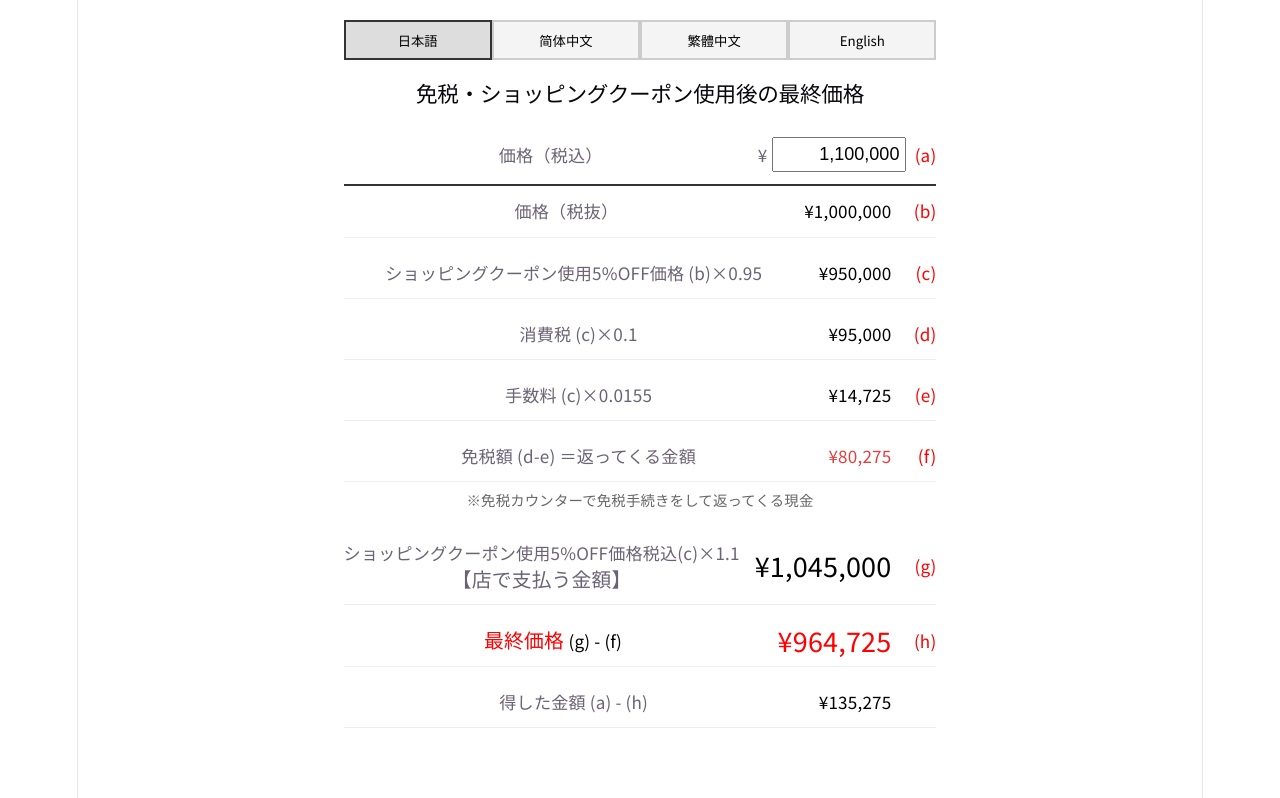
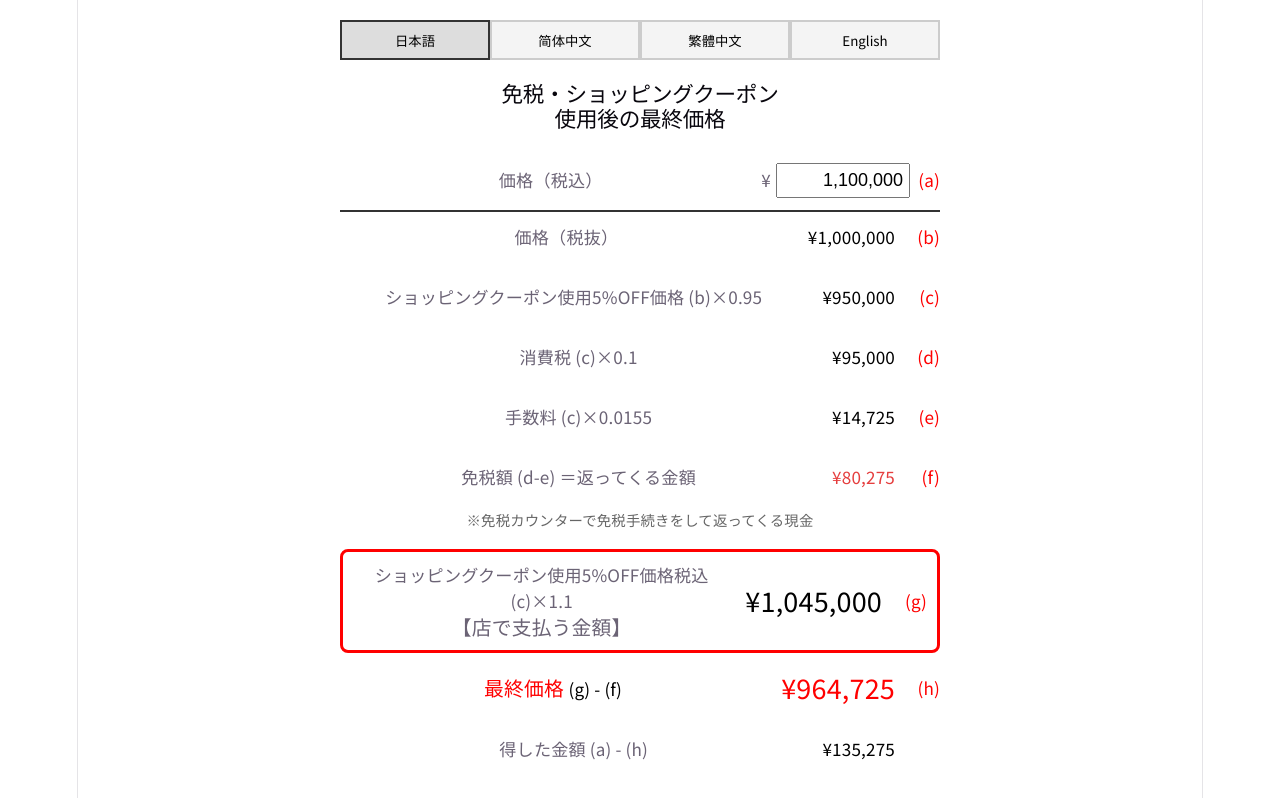
Before and after one commit to YUYANO0o0/tax-calc, a React (Vite) app: page / in a window 1280 px wide. Shown: the top 798 px of the page. Built offline with nearby package versions, Linux system fonts and the light colour scheme.

Commit message:
タイトルを中央揃えにして枠線を追加

```diff
--- a/src/App.tsx
+++ b/src/App.tsx
@@ -30,7 +30,7 @@ function App() {
 
   const labels: Record<Lang, { title: string, items: string[], refundDesc: string }> = {
     ja: {
-      title: "免税・ショッピングクーポン使用後の最終価格",
+      title: "免税・ショッピングクーポン\n使用後の最終価格", // 改行追加
       items: [
         "価格（税込）",
         "価格（税抜）",
@@ -86,7 +86,15 @@ function App() {
 
     return (
       <div style={{ paddingBottom: '10px' }}>
-        <div style={{ display: 'flex', justifyContent: 'space-between', alignItems: 'center', padding: '12px 0', borderBottom: '1px solid #eee' }}>
+        <div style={{
+          display: 'flex',
+          justifyContent: 'space-between',
+          alignItems: 'center',
+          padding: emphasize ? '10px' : '12px 0',
+          borderBottom: emphasize ? 'none' : '1px solid #eee',
+          border: emphasize ? '3px solid red' : 'none', // 赤い太枠
+          borderRadius: emphasize ? '8px' : '0px'
+        }}>
           <span style={{ flex: 1, paddingRight: '15px', textAlign: 'center' }}>
             {parts.map((part: string, i: number) => (
               <span key={i} style={{
@@ -117,7 +125,7 @@ function App() {
 
   return (
     <div style={{ padding: '20px', maxWidth: '600px', margin: '0 auto', fontFamily: "'Noto Sans SC', 'Noto Sans JP', sans-serif" }}>
-      {/* 言語切り替えボタンエリア：完全固定 */}
+      {/* 言語切り替えボタンエリア */}
       <div style={{ display: 'flex', gap: '0px', marginBottom: '20px', width: '100%' }}>
         {[
           { id: 'ja', label: '日本語' },
@@ -129,16 +137,16 @@ function App() {
             key={item.id}
             onClick={() => setLang(item.id as Lang)}
             style={{
-              flex: '1 1 25%', // 25%幅を厳密に指定
-              height: '40px', // 高さを固定
+              flex: '1 1 25%',
+              height: '40px',
               cursor: 'pointer',
               backgroundColor: lang === item.id ? '#ddd' : '#f4f4f4',
               border: '2px solid',
               borderColor: lang === item.id ? '#333' : '#ccc',
-              boxSizing: 'border-box', // サイズ計算を厳密に
+              boxSizing: 'border-box',
               fontWeight: 'bold',
               whiteSpace: 'nowrap',
-              margin: '0', // 余白を消す
+              margin: '0',
               display: 'flex',
               alignItems: 'center',
               justifyContent: 'center'
@@ -149,7 +157,7 @@ function App() {
         ))}
       </div>
 
-      <h2 style={{ fontSize: '1.2rem', textAlign: 'center', marginBottom: '20px' }}>{current.title}</h2>
+      <h2 style={{ fontSize: '1.2rem', textAlign: 'center', marginBottom: '20px', whiteSpace: 'pre-line' }}>{current.title}</h2>
 
       <div style={{ fontSize: '0.95rem' }}>
         <div style={{ display: 'flex', justifyContent: 'space-between', padding: '12px 0', borderBottom: '2px solid #333', alignItems: 'center' }}>
```
